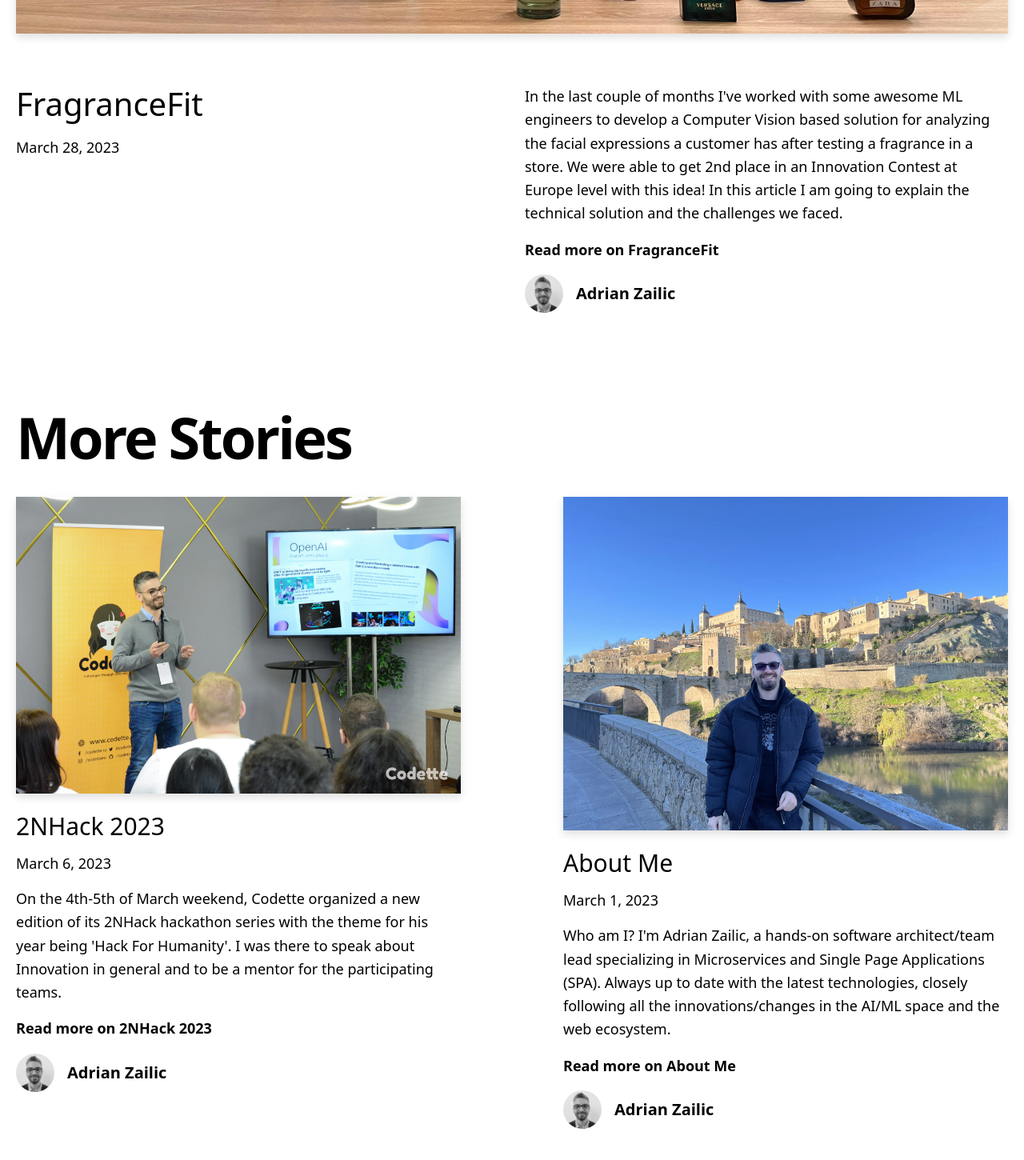
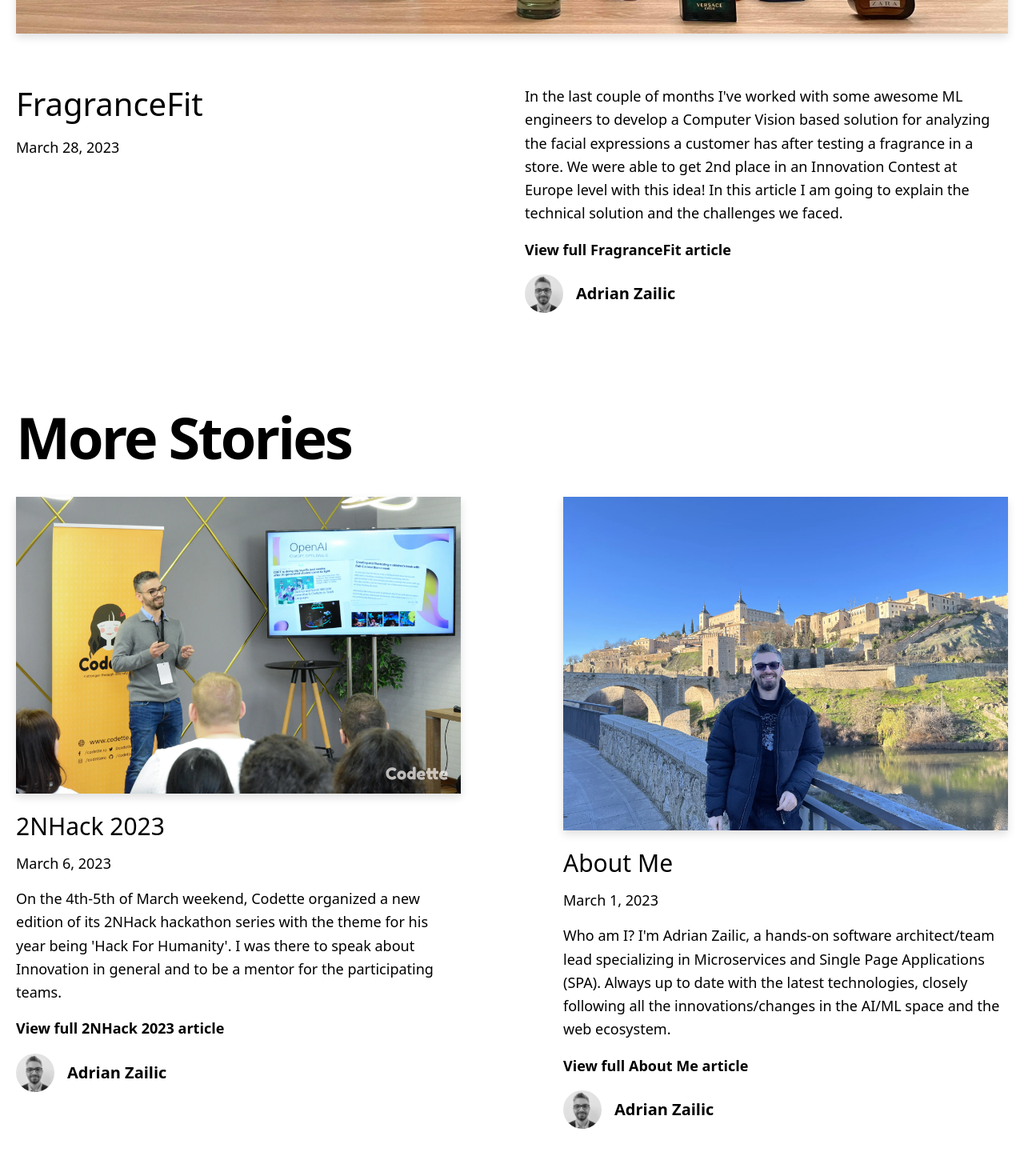
Before and after one commit to adrianzailic/adrianzailic.com, a Next.js app: page / in a window 1280 px wide. Shown: the part 1065-2515 px from the top of the page at 80% size. Built offline with nearby package versions, Linux system fonts and the light colour scheme.

Commit message:
Updated links

```diff
--- a/components/hero-post.tsx
+++ b/components/hero-post.tsx
@@ -50,7 +50,7 @@ const HeroPost = ({
               className="hover:underline font-bold"
               aria-label={`${title}`}
             >
-              Read more on {title}
+              View full {title} article
             </Link>
           </p>
           <Avatar name={author.name} picture={author.picture} />
--- a/components/post-preview.tsx
+++ b/components/post-preview.tsx
@@ -46,7 +46,7 @@ const PostPreview = ({
           className="hover:underline font-bold"
           aria-label={`${title}`}
         >
-          Read more on {title}
+          View full {title} article
         </Link>
       </p>
       <Avatar name={author.name} picture={author.picture} />
```
